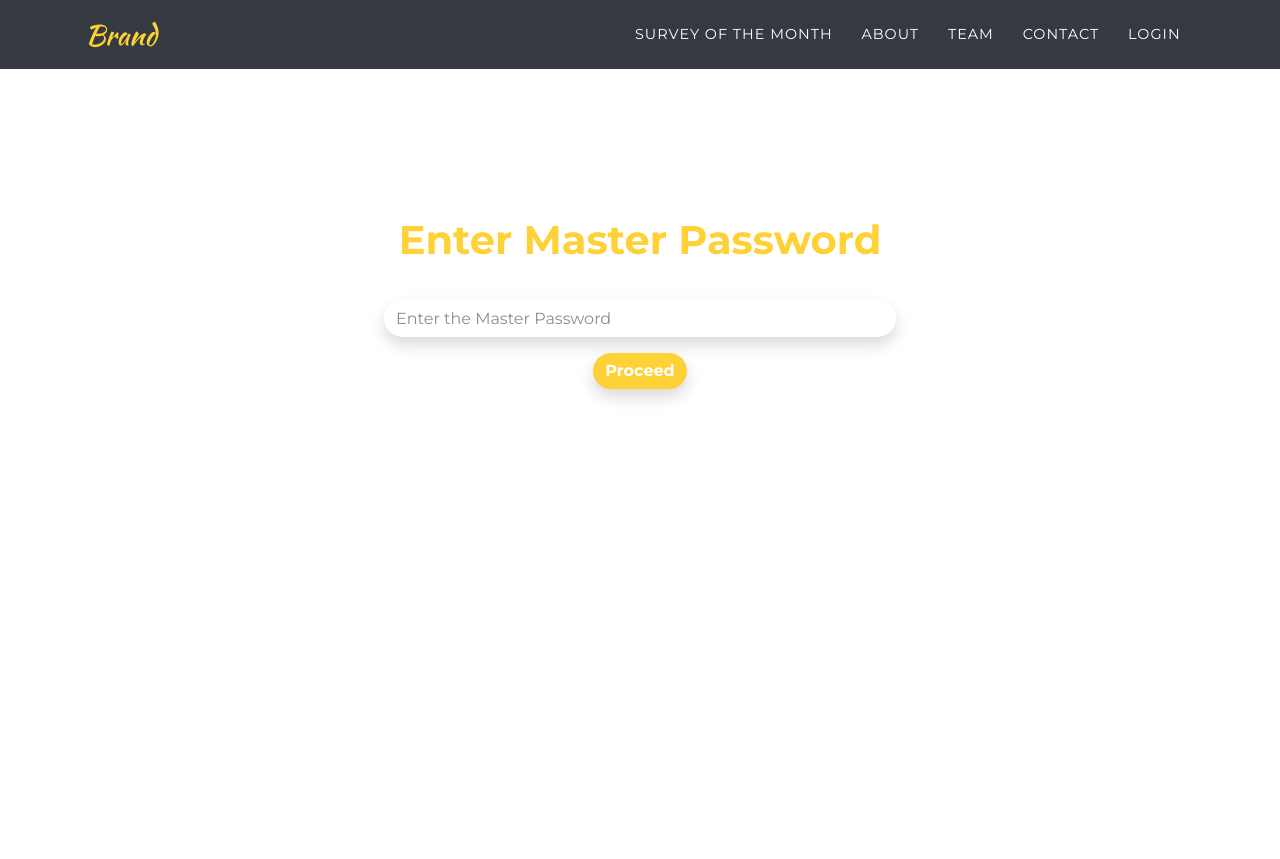
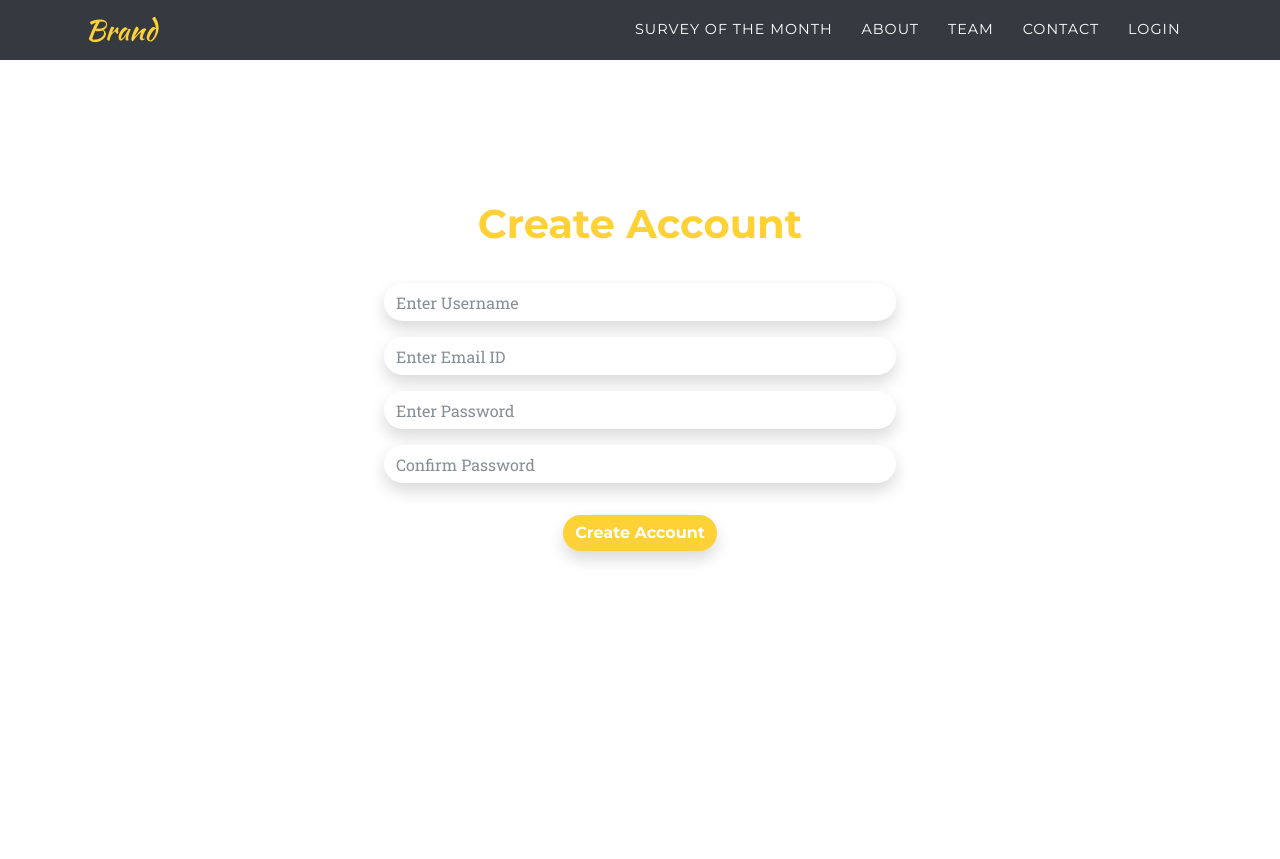
Before and after one commit to Shrey-Viradiya/Brand-App, a Flask app: page /register in a window 1280 px wide. Before the commit the page ends 400 px from the top, so only its background shows below. Run offline with Flask 2, Linux system fonts and the light colour scheme; some libraries are stand-ins or nearby versions; some web fonts are replaced.

Commit message:
register fixes

```diff
--- a/backend/__init__.py
+++ b/backend/__init__.py
@@ -4,12 +4,14 @@ from flask_sqlalchemy import SQLAlchemy
 from flask_bcrypt import Bcrypt
 from flask_login import LoginManager
 from flask_mail import Mail
+# from flask_wtf.csrf import CSRFProtect
 
 app = Flask(__name__)
 app.config['SECRET_KEY'] = os.environ.get('SECRET_KEY')
 app.config['SQLALCHEMY_DATABASE_URI'] = os.environ.get('SQLALCHEMY_DATABASE_URI')
 db = SQLAlchemy(app)
 bcrypt = Bcrypt(app)
+# csrf = CSRFProtect(app)
 login_manager = LoginManager(app)
 login_manager.login_view = 'login'
 login_manager.login_message_category = 'info'
--- a/backend/models.py
+++ b/backend/models.py
@@ -13,7 +13,7 @@ class User(db.Model, UserMixin):
     id = db.Column(db.Integer, primary_key=True)
     username = db.Column(db.String(20), unique=True, nullable=False)
     email = db.Column(db.String(120), unique=True, nullable=False)
-    password = db.Column(db.String(60), nullable=False)
+    password = db.Column(db.String(120), nullable=False)
 
     def get_reset_token(self, expires_sec=1800):
         s = Serializer(app.config['SECRET_KEY'], expires_sec)
--- a/backend/routes.py
+++ b/backend/routes.py
@@ -1,5 +1,6 @@
 from flask import render_template, url_for, flash, redirect, request, abort
 from flask_login import login_user, current_user, logout_user, login_required
+from flask_wtf import FlaskForm
 from backend import app,bcrypt,db
 from backend.models import User
 from backend.forms import LoginForm, RegistrationForm, PermissionForm
@@ -47,42 +48,33 @@ def login():
 #         return redirect(url_for('login'))
 #     return render_template('create_account.html', title='Create Account', form=form)
 
-def createaccount():
-        form = RegistrationForm()
-        # render_template('create_account.html', title='Register', form=form)
-        # return render_template('create_account.html', title='Register', form=form)
-        if form.validate_on_submit():
-            hashed_password = bcrypt.generate_password_hash(form.password.data).decode('utf-8')
-            user = User(username=form.username.data, email=form.email.data, password=hashed_password)
-            db.session.add(user)
-            db.session.commit()
-            flash('Your account has been created! You are now able to log in', 'success')
-            return redirect(url_for('login'))
-        else:
-            flash('Failed! Try Again')
-        return render_template('create_account.html', title='Register', form=form)
+# @app.route("/createaccount", methods=['GET', 'POST'])
+# def createaccount(FlaskForm):
+#     form = FlaskForm()
+#     if form.validate_on_submit():
+#         hashed_password = bcrypt.generate_password_hash(form.password.data).decode('utf-8')
+#         user = User(username=form.username.data, email=form.email.data, password=hashed_password)
+#         db.session.add(user)
+#         db.session.commit()
+#         flash('Your account has been created! You are now able to log in', 'success')
+#         return redirect(url_for('login'))
+#     else:
+#         flash('Failed! Try Again')
+#     return render_template('create_account.html', title='Register', form=form)
 
 @app.route("/register", methods=['GET', 'POST'])
 def register():
     if current_user.is_authenticated:
         return redirect(url_for('home'))
-    form = PermissionForm()
-    if form.master_password.data == os.environ.get('REG_KEY'):
-        form = RegistrationForm()
-        if form.validate_on_submit():
-            hashed_password = bcrypt.generate_password_hash(form.password.data).decode('utf-8')
-            user = User(username=form.username.data, email=form.email.data, password=hashed_password)
-            db.session.add(user)
-            db.session.commit()
-            flash('Your account has been created! You are now able to log in', 'success')
-            return redirect(url_for('login'))
-        else:
-            flash('Failed! Try Again')
-        return render_template('create_account.html', title='Register', form=form)
-        # createaccount()
-    else:
-        flash('Master Login Failed! Try Again', 'danger')
-    return render_template('register.html', title='Access', form=form)
+    form = RegistrationForm()
+    if form.validate_on_submit():
+        hashed_password = bcrypt.generate_password_hash(form.password.data).decode('utf-8')
+        user = User(username=form.username.data, email=form.email.data, password=hashed_password)
+        db.session.add(user)
+        db.session.commit()
+        flash('Your account has been created! You are now able to log in', 'success')
+        return redirect(url_for('login'))
+    return render_template('register.html', title='Register', form=form)
 
 @app.route("/contact")
 def contact():
--- a/backend/templates/layout.html
+++ b/backend/templates/layout.html
@@ -33,7 +33,7 @@
 </head>
 
 <body id="page-top" style="height: 100vh;">
-    <nav class="navbar navbar-dark navbar-expand-lg fixed-top bg-dark" id="mainNav" style="height: 69px;">
+    <nav class="navbar navbar-dark navbar-expand-lg fixed-top bg-dark" id="mainNav" style="height: 60px;">
         <div class="container"><a class="navbar-brand" href="/">Brand</a>
           <button class="navbar-toggler" type="button" data-toggle="collapse" data-target="#navbarToggle" aria-controls="navbarToggle" aria-expanded="false" aria-label="Toggle navigation">
               <span class="navbar-toggler-icon"></span>
@@ -55,19 +55,22 @@
         </div>
     </nav>
 
-    <div class="row">
-            <div class="col-md-8">
+    <!-- <main role="main" class="container" style="margin-top: 59px;">
+      <div class="row d-flex d-lg-flex justify-content-lg-center justify-content-center" style="padding-top: 10px">
+        <div class="col-md-8" >
           {% with messages = get_flashed_messages(with_categories=true) %}
             {% if messages %}
               {% for category, message in messages %}
-                    <div class="alert alert-{{ category }}">
+                <div class="d-flex d-lg-flex justify-content-lg-center justify-content-center alert alert-{{ category }}">
                   {{ message }}
                 </div>
               {% endfor %}
             {% endif %}
           {% endwith %}
+
         </div>
       </div>
+    </main> -->
     {% block content %}{% endblock %}
     <script src="{{ url_for('static', filename='jquery.min.js') }}"></script>
     <!-- <script src="assets/js/jquery.min.js"></script> -->
--- a/backend/templates/register.html
+++ b/backend/templates/register.html
@@ -1,14 +1,80 @@
 {% extends "layout.html" %}
 {% block content %}
-    <section id="login-form" style="margin: auto;">
-        <form class="d-lg-flex flex-column justify-content-lg-center" method="post" style="font-family: Montserrat, sans-serif;" action="">
-            <h1 class="text-center" style="color: rgb(254,209,54);margin-bottom: 35px;">Enter Master Password</h1>
-            <div class="form-group">
-                {{ form.master_password(class=" shadow form-control input", placeholder="Enter the Master Password") }}
-            </div>
-            <div class="form-group d-flex d-lg-flex justify-content-center justify-content-lg-center">
+<main role="main" class="container" style="margin-top: 59px;">
+    <div class="row d-flex d-lg-flex justify-content-lg-center justify-content-center" style="padding-top: 10px">
+      <div class="col-md-8" >
+        {% with messages = get_flashed_messages(with_categories=true) %}
+          {% if messages %}
+            {% for category, message in messages %}
+              <div class="d-flex d-lg-flex justify-content-lg-center justify-content-center alert alert-{{ category }}">
+                {{ message }}
+              </div>
+            {% endfor %}
+          {% endif %}
+        {% endwith %}
+
+      </div>
+    </div>
+  </main>
+    <section class="content-section"style="margin: auto">
+        <form method="POST" id="login-form" action=""style="margin: auto;margin-top:-20px">
+            {{ form.hidden_tag() }}
+            <fieldset class="form-group">
+                <h1 class="text-center" style="color: rgb(254,209,54);margin-bottom: 35px;">Create Account</h1>
+                <div class="form-group">
+
+                    {% if form.username.errors %}
+                        {{ form.username(class="form-control shadow input is-invalid",placeholder="Enter Username") }}
+                        <div class="invalid-feedback">
+                            {% for error in form.username.errors %}
+                                <span>{{ error }}</span>
+                            {% endfor %}
+                        </div>
+                    {% else %}
+                        {{ form.username(class="form-control shadow input",placeholder="Enter Username") }}
+                    {% endif %}
+                </div>
+                <div class="form-group">
+                    {% if form.email.errors %}
+                        {{ form.email(class="form-control shadow input is-invalid",placeholder="Enter Email ID") }}
+                        <div class="invalid-feedback">
+                            {% for error in form.email.errors %}
+                                <span>{{ error }}</span>
+                            {% endfor %}
+                        </div>
+                    {% else %}
+                        {{ form.email(class="form-control shadow input",placeholder="Enter Email ID") }}
+                    {% endif %}
+                </div>
+                <div class="form-group">
+                    {% if form.password.errors %}
+                        {{ form.password(class="form-control shadow input is-invalid",placeholder="Enter Password") }}
+                        <div class="invalid-feedback">
+                            {% for error in form.password.errors %}
+                                <span>{{ error }}</span>
+                            {% endfor %}
+                        </div>
+                    {% else %}
+                        {{ form.password(class="form-control shadow input",placeholder="Enter Password") }}
+                    {% endif %}
+                </div>
+                <div class="form-group">
+                    {% if form.confirm_password.errors %}
+                        {{ form.confirm_password(class="form-control shadow input is-invalid",placeholder="Confirm Password") }}
+                        <div class="invalid-feedback">
+                            {% for error in form.confirm_password.errors %}
+                                <span>{{ error }}</span>
+                            {% endfor %}
+                        </div>
+                    {% else %}
+                        {{ form.confirm_password(class="form-control shadow input",placeholder="Confirm Password") }}
+                    {% endif %}
+                </div>
+            </fieldset>
+            <div class="form-group d-flex d-lg-flex justify-content-lg-center justify-content-center">
                 {{ form.submit(class="btn btn-primary shadow input") }}
             </div>
         </form>
     </section>
+
 {% endblock content %}
```
Also changed, not shown: backend/templates/Survey.html (+16 -0 lines), backend/templates/about.html (+16 -0 lines), backend/templates/create_account.html (deleted, +0 -60 lines), backend/templates/login.html (+17 -1 lines), backend/site.db, 1 other file. Lines whose indentation alone changed are shown as unchanged.
